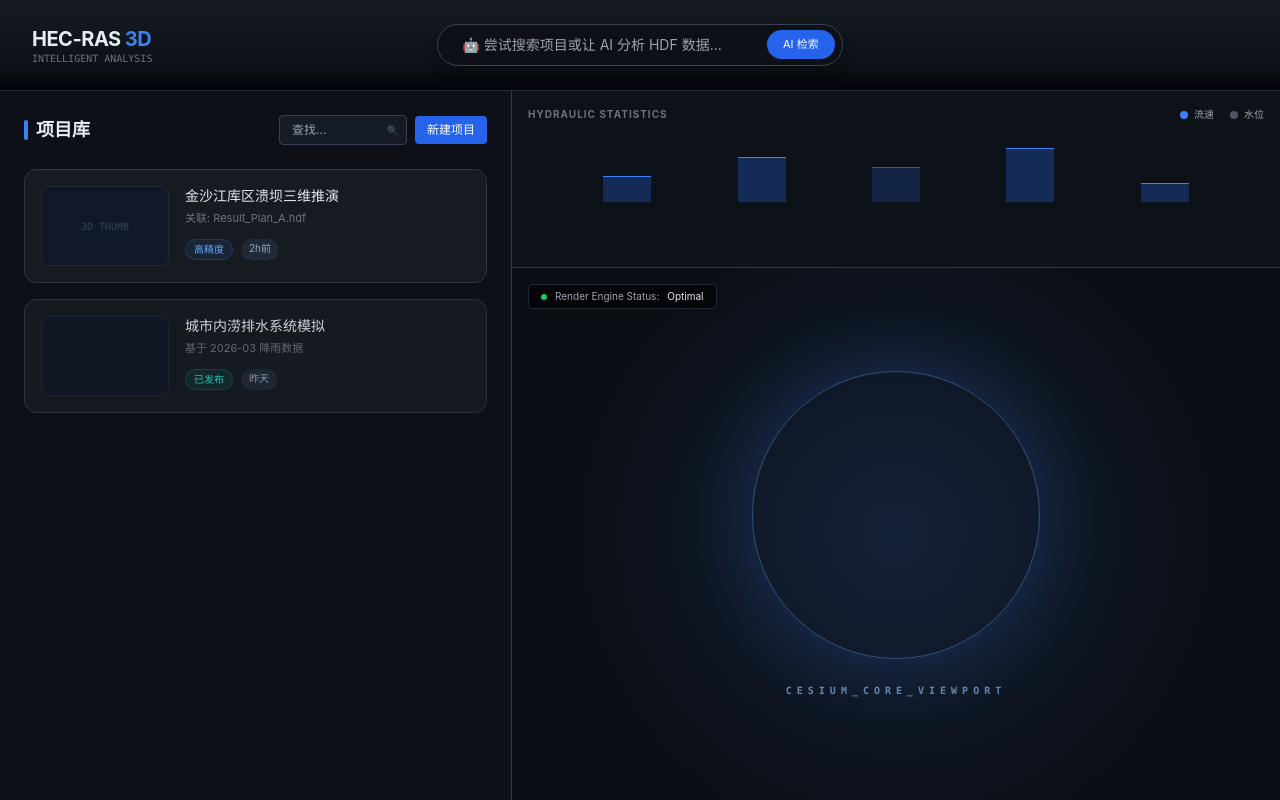
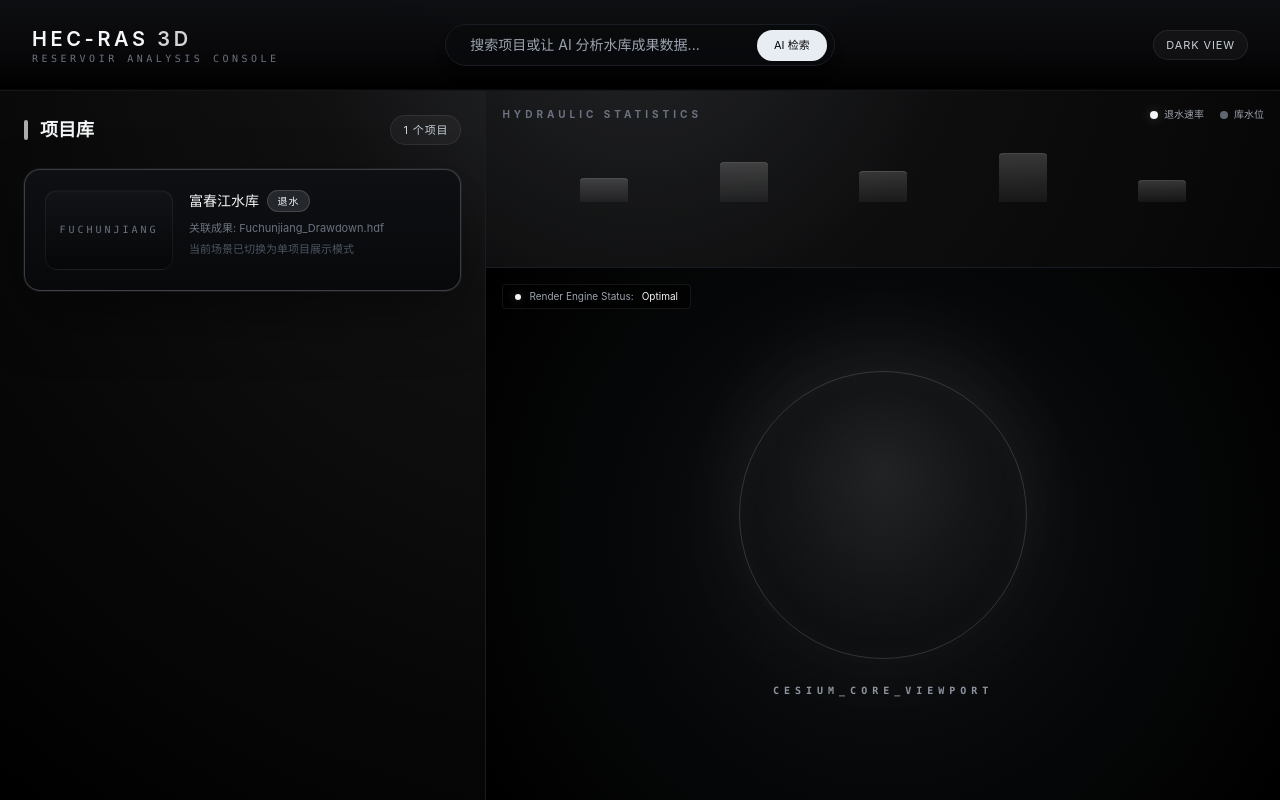
Before and after one commit to GHFYFfyf/HECRAS-3D, a Python web app: template templates/test.html in a window 1280 px wide. Run offline with Jinja, Linux system fonts and the light colour scheme; the template is opened without the code that fills it, so the values that code supplies are empty; some libraries are stand-ins or nearby versions.

Commit message:
Refine dark theme and simplify reservoir project list

```diff
--- a/assets/css/test.css
+++ b/assets/css/test.css
@@ -1,36 +1,48 @@
 :root {
-    --bg-canvas: #0d1117;
-    --bg-elevated: #010409;
-    --bg-panel: #161b22;
-    --bg-panel-hover: #1c2128;
-    --border-default: #30363d;
-    --border-muted: #21262d;
-    --text-primary: #e6edf3;
-    --text-secondary: #8b949e;
-    --accent: #2f81f7;
+    --bg-canvas: #030303;
+    --bg-elevated: #070809;
+    --bg-panel: #0b0d10;
+    --bg-panel-hover: #101318;
+    --border-default: #191c22;
+    --border-strong: #2a2f37;
+    --text-primary: #f5f7fa;
+    --text-secondary: #7d8590;
+    --accent: #d7dee8;
+    --accent-soft: rgba(215, 222, 232, 0.12);
 }
 
 body {
-    background-color: var(--bg-canvas);
+    background:
+        radial-gradient(circle at top, rgba(20, 22, 26, 0.9) 0%, rgba(7, 7, 8, 0.96) 32%, #000000 100%);
     color: var(--text-primary);
     font-family: "Inter", sans-serif;
     overflow: hidden;
 }
 
 .glass-header {
-    background: linear-gradient(180deg, #161b22 0%, #0d1117 72%, #010409 100%);
+    background: linear-gradient(180deg, rgba(14, 15, 18, 0.96) 0%, rgba(8, 8, 10, 0.98) 58%, rgba(0, 0, 0, 1) 100%);
+    backdrop-filter: blur(18px);
+    box-shadow: inset 0 -1px 0 rgba(255, 255, 255, 0.03);
 }
 
 .card-bg {
-    background-color: var(--bg-panel);
+    background: linear-gradient(180deg, rgba(14, 16, 19, 0.98) 0%, rgba(8, 9, 11, 0.98) 100%);
     border: 1px solid var(--border-default);
-    box-shadow: 0 0 0 1px rgba(1, 4, 9, 0.15);
-    transition: all 0.2s ease;
+    box-shadow: 0 20px 40px rgba(0, 0, 0, 0.32);
+    transition: border-color 0.2s ease, background 0.2s ease, transform 0.2s ease;
 }
 
 .card-bg:hover {
-    border-color: var(--accent);
-    background-color: var(--bg-panel-hover);
+    border-color: var(--border-strong);
+    background: linear-gradient(180deg, rgba(17, 19, 23, 0.98) 0%, rgba(9, 10, 12, 0.98) 100%);
+    transform: translateY(-2px);
+}
+
+.card-active {
+    border-color: rgba(215, 222, 232, 0.24);
+    box-shadow:
+        0 0 0 1px rgba(215, 222, 232, 0.06),
+        0 24px 60px rgba(0, 0, 0, 0.42);
 }
 
 .divider {
@@ -42,30 +54,119 @@ body {
 }
 
 .earth-container {
+    position: relative;
+    overflow: hidden;
     background:
-        radial-gradient(circle at 50% 42%, rgba(47, 129, 247, 0.08) 0%, rgba(47, 129, 247, 0.02) 22%, rgba(13, 17, 23, 0) 42%),
-        radial-gradient(circle at center, #11161d 0%, #0d1117 58%, #010409 100%);
-    position: relative;
+        radial-gradient(circle at 50% 38%, rgba(255, 255, 255, 0.08) 0%, rgba(255, 255, 255, 0.03) 18%, rgba(0, 0, 0, 0) 36%),
+        radial-gradient(circle at center, #111214 0%, #060708 56%, #000000 100%);
 }
 
 input::placeholder {
     color: var(--text-secondary);
 }
-/* 发光环的旋转动画 */
+
+.input-dark {
+    background: rgba(8, 10, 12, 0.94);
+    border: 1px solid var(--border-default);
+    color: var(--text-primary);
+}
+
+.input-dark:focus {
+    border-color: rgba(255, 255, 255, 0.16);
+    box-shadow: 0 0 0 3px rgba(255, 255, 255, 0.04);
+}
+
+.btn-light {
+    background: #e8edf3;
+    color: #050607;
+    border: 1px solid rgba(255, 255, 255, 0.1);
+}
+
+.btn-light:hover {
+    background: #ffffff;
+}
+
+.status-pill {
+    display: inline-flex;
+    align-items: center;
+    gap: 0.4rem;
+    padding: 0.35rem 0.75rem;
+    border-radius: 999px;
+    border: 1px solid rgba(255, 255, 255, 0.08);
+    background: rgba(255, 255, 255, 0.04);
+    color: #c9d1d9;
+    font-size: 11px;
+    letter-spacing: 0.08em;
+    text-transform: uppercase;
+}
+
+.thumb-panel {
+    background: linear-gradient(180deg, #111317 0%, #060708 100%);
+    border: 1px solid rgba(255, 255, 255, 0.06);
+    box-shadow: inset 0 1px 0 rgba(255, 255, 255, 0.03);
+}
+
+.label-chip {
+    display: inline-flex;
+    align-items: center;
+    justify-content: center;
+    padding: 0.18rem 0.6rem;
+    border-radius: 999px;
+    border: 1px solid rgba(255, 255, 255, 0.14);
+    background: var(--accent-soft);
+    color: #f3f6fa;
+    font-size: 10px;
+    letter-spacing: 0.08em;
+}
+
+.stat-dot {
+    width: 0.5rem;
+    height: 0.5rem;
+    border-radius: 999px;
+    background: #f2f4f7;
+    box-shadow: 0 0 12px rgba(255, 255, 255, 0.24);
+}
+
+.stat-dot--muted {
+    background: #5f6670;
+    box-shadow: none;
+}
+
+.stat-bar {
+    border-radius: 0.25rem 0.25rem 0 0;
+    background: linear-gradient(180deg, rgba(255, 255, 255, 0.18) 0%, rgba(255, 255, 255, 0.05) 100%);
+    border-top: 1px solid rgba(255, 255, 255, 0.2);
+}
+
+.stat-bar.is-active {
+    background: linear-gradient(180deg, rgba(255, 255, 255, 0.24) 0%, rgba(255, 255, 255, 0.08) 100%);
+    border-top-color: rgba(255, 255, 255, 0.34);
+}
+
+.viewport-ring {
+    border: 1px solid rgba(255, 255, 255, 0.18);
+    box-shadow:
+        0 0 120px rgba(255, 255, 255, 0.05),
+        inset 0 0 32px rgba(255, 255, 255, 0.04);
+}
+
+.engine-status {
+    border: 1px solid rgba(255, 255, 255, 0.08);
+    background: rgba(0, 0, 0, 0.48);
+    backdrop-filter: blur(10px);
+}
+
+.engine-status__dot {
+    background: #f3f4f6;
+    box-shadow: 0 0 10px rgba(255, 255, 255, 0.25);
+}
+
 @keyframes spin-slow {
     from { transform: rotate(0deg); }
     to { transform: rotate(360deg); }
 }
 
-/* 针对 HTML 中 animate-[spin_100s_linear_infinite] 的原生支持 */
 @keyframes spin {
     from { transform: rotate(0deg); }
     to { transform: rotate(360deg); }
 }
-
-/* 增强发光感：调整径向渐变 */
-.earth-container {
-    background:
-        radial-gradient(circle at center, rgba(59, 130, 246, 0.15) 0%, rgba(11, 14, 20, 1) 70%); /* 增加中心亮度 */
-    position: relative;
-}
--- a/templates/test.html
+++ b/templates/test.html
@@ -9,109 +9,89 @@
 </head>
 <body class="h-screen flex flex-col">
 
-    <header class="glass-header py-6 px-8 border-b border-gray-800">
-        <div class="max-w-full mx-auto grid grid-cols-3 items-center">
+    <header class="glass-header py-6 px-8 border-b border-[#14161a]">
+        <div class="max-w-full mx-auto grid grid-cols-3 items-center gap-6">
 
             <div class="flex flex-col">
-                <h1 class="text-xl font-bold tracking-tight">HEC-RAS <span class="text-blue-500">3D</span></h1>
-                <p class="text-gray-500 text-[10px] font-mono leading-tight">INTELLIGENT ANALYSIS</p>
+                <h1 class="text-xl font-semibold tracking-[0.18em] uppercase">HEC-RAS <span class="text-zinc-300">3D</span></h1>
+                <p class="text-gray-500 text-[10px] font-mono leading-tight tracking-[0.35em]">RESERVOIR ANALYSIS CONSOLE</p>
             </div>
 
             <div class="relative w-full max-w-xl mx-auto">
                 <input type="text"
-                       placeholder="🤖 尝试搜索项目或让 AI 分析 HDF 数据..."
-                       class="w-full bg-[#0d1117] border border-gray-700 rounded-full py-2.5 px-6 text-sm text-white focus:outline-none focus:ring-1 focus:ring-blue-600 focus:border-transparent shadow-lg">
-                <button class="absolute right-2 top-1.5 bg-blue-600 hover:bg-blue-500 text-white text-[11px] px-4 py-1.5 rounded-full transition-colors">
+                       placeholder="搜索项目或让 AI 分析水库成果数据..."
+                       class="input-dark w-full rounded-full py-2.5 px-6 text-sm shadow-lg focus:outline-none">
+                <button class="btn-light absolute right-2 top-1.5 text-[11px] px-4 py-1.5 rounded-full transition-colors">
                     AI 检索
                 </button>
             </div>
 
-            <div></div>
+            <div class="flex justify-end">
+                <span class="status-pill">Dark View</span>
+            </div>
 
         </div>
     </header>
 
     <main class="flex-1 flex overflow-hidden">
 
-        <section class="w-[40%] flex flex-col p-6 overflow-y-auto divider">
+        <section class="w-[38%] flex flex-col p-6 overflow-y-auto divider">
             <div class="flex justify-between items-center mb-6">
-                <h2 class="text-lg font-semibold flex items-center">
-                    <span class="w-1 h-5 bg-blue-500 mr-2 rounded-full"></span>项目库
+                <h2 class="text-lg font-semibold flex items-center text-gray-100">
+                    <span class="w-1 h-5 bg-zinc-300 mr-3 rounded-full opacity-80"></span>项目库
                 </h2>
 
-                <div class="flex items-center space-x-2">
-                    <div class="relative">
-                        <input type="text" placeholder="查找..." class="bg-gray-800/50 border border-gray-700 rounded px-3 py-1.5 text-xs focus:outline-none focus:border-blue-500 w-32">
-                        <span class="absolute right-2 top-2 opacity-30 text-[10px]">🔍</span>
-                    </div>
-                    <button class="bg-blue-600 hover:bg-blue-500 text-white text-xs px-3 py-1.5 rounded flex items-center gap-1 transition-all">
-                        新建项目
-                    </button>
-                </div>
+                <span class="status-pill">1 个项目</span>
             </div>
 
             <div class="space-y-4">
-                <div class="card-bg rounded-xl p-4 cursor-pointer group">
+                <div class="card-bg card-active rounded-2xl p-5 cursor-pointer group">
                     <div class="flex space-x-4">
-                        <div class="w-32 h-20 bg-gray-900 rounded-lg border border-gray-800 flex-shrink-0 flex items-center justify-center">
-                            <span class="text-[10px] text-gray-700 font-mono">3D_THUMB</span>
+                        <div class="thumb-panel w-32 h-20 rounded-xl flex-shrink-0 flex items-center justify-center">
+                            <span class="text-[10px] text-gray-500 font-mono tracking-[0.3em]">FUCHUNJIANG</span>
                         </div>
-                        <div class="min-w-0">
-                            <h3 class="text-sm font-medium text-gray-200 truncate group-hover:text-blue-400 transition-colors">金沙江库区溃坝三维推演</h3>
-                            <p class="text-[11px] text-gray-500 mt-1">关联: Result_Plan_A.hdf</p>
-                            <div class="mt-3 flex gap-2">
-                                <span class="text-[10px] px-2 py-0.5 rounded-full bg-blue-500/10 text-blue-400 border border-blue-500/20">高精度</span>
-                                <span class="text-[10px] px-2 py-0.5 rounded-full bg-gray-800 text-gray-400">2h前</span>
+                        <div class="min-w-0 flex-1">
+                            <div class="flex items-center gap-2 flex-wrap">
+                                <h3 class="text-sm font-medium text-gray-100 truncate transition-colors">富春江水库</h3>
+                                <span class="label-chip">退水</span>
                             </div>
-                        </div>
-                    </div>
-                </div>
-
-                <div class="card-bg rounded-xl p-4 cursor-pointer group opacity-90">
-                    <div class="flex space-x-4">
-                        <div class="w-32 h-20 bg-gray-900 rounded-lg border border-gray-800 flex-shrink-0"></div>
-                        <div class="min-w-0">
-                            <h3 class="text-sm font-medium text-gray-200 truncate group-hover:text-blue-400 transition-colors">城市内涝排水系统模拟</h3>
-                            <p class="text-[11px] text-gray-500 mt-1">基于 2026-03 降雨数据</p>
-                            <div class="mt-3 flex gap-2">
-                                <span class="text-[10px] px-2 py-0.5 rounded-full bg-teal-500/10 text-teal-400 border border-teal-500/20">已发布</span>
-                                <span class="text-[10px] px-2 py-0.5 rounded-full bg-gray-800 text-gray-400">昨天</span>
-                            </div>
+                            <p class="text-[11px] text-gray-500 mt-2">关联成果: Fuchunjiang_Drawdown.hdf</p>
+                            <p class="text-[11px] text-gray-600 mt-1">当前场景已切换为单项目展示模式</p>
                         </div>
                     </div>
                 </div>
             </div>
         </section>
 
-        <section class="w-[60%] flex flex-col overflow-hidden">
+        <section class="w-[62%] flex flex-col overflow-hidden">
 
-            <div class="h-1/4 section-divider bg-[#0f1420]/30 p-4">
+            <div class="h-1/4 section-divider bg-black/20 p-4">
                 <div class="flex justify-between items-center mb-4">
-                    <span class="text-[10px] font-bold text-gray-500 uppercase tracking-widest">Hydraulic Statistics</span>
+                    <span class="text-[10px] font-bold text-gray-500 uppercase tracking-[0.4em]">Hydraulic Statistics</span>
                     <div class="flex gap-4">
-                        <div class="flex items-center gap-1.5"><span class="w-2 h-2 bg-blue-500 rounded-full"></span><span class="text-[10px] text-gray-400">流速</span></div>
-                        <div class="flex items-center gap-1.5"><span class="w-2 h-2 bg-gray-600 rounded-full"></span><span class="text-[10px] text-gray-400">水位</span></div>
+                        <div class="flex items-center gap-1.5"><span class="stat-dot"></span><span class="text-[10px] text-gray-400">退水速率</span></div>
+                        <div class="flex items-center gap-1.5"><span class="stat-dot stat-dot--muted"></span><span class="text-[10px] text-gray-400">库水位</span></div>
                     </div>
                 </div>
                 <div class="w-full h-16 flex items-end justify-around px-8">
-                    <div class="w-12 bg-blue-600/30 border-t border-blue-500 h-[40%]"></div>
-                    <div class="w-12 bg-blue-600/30 border-t border-blue-500 h-[70%]"></div>
-                    <div class="w-12 bg-blue-600/30 border-t border-blue-500 h-[55%] animate-pulse"></div>
-                    <div class="w-12 bg-blue-600/30 border-t border-blue-500 h-[85%]"></div>
-                    <div class="w-12 bg-blue-600/30 border-t border-blue-500 h-[30%]"></div>
+                    <div class="w-12 stat-bar h-[38%]"></div>
+                    <div class="w-12 stat-bar h-[62%]"></div>
+                    <div class="w-12 stat-bar is-active h-[48%] animate-pulse"></div>
+                    <div class="w-12 stat-bar h-[76%]"></div>
+                    <div class="w-12 stat-bar h-[34%]"></div>
                 </div>
             </div>
 
             <div class="h-3/4 earth-container">
-                <div class="absolute inset-0 flex flex-col items-center justify-center opacity-80">
-                    <div class="w-72 h-72 rounded-full border border-blue-400/50 shadow-[0_0_80px_rgba(59,130,246,0.3)]"></div>
-                    <p class="mt-6 text-[10px] text-blue-300/80 font-mono tracking-[0.5em] font-semibold">CESIUM_CORE_VIEWPORT</p>
+                <div class="absolute inset-0 flex flex-col items-center justify-center opacity-90">
+                    <div class="viewport-ring w-72 h-72 rounded-full"></div>
+                    <p class="mt-6 text-[10px] text-gray-400 font-mono tracking-[0.5em] font-semibold">CESIUM_CORE_VIEWPORT</p>
                 </div>
 
                 <div class="absolute top-4 left-4">
-                    <div class="bg-black/60 backdrop-blur-sm border border-gray-800 px-3 py-1 rounded text-[10px] text-gray-400 flex items-center gap-2">
-                        <span class="w-1.5 h-1.5 bg-green-500 rounded-full"></span>
-                        Render Engine Status: <span class="text-gray-200">Optimal</span>
+                    <div class="engine-status px-3 py-1 rounded text-[10px] text-gray-400 flex items-center gap-2">
+                        <span class="engine-status__dot w-1.5 h-1.5 rounded-full"></span>
+                        Render Engine Status: <span class="text-gray-100">Optimal</span>
                     </div>
                 </div>
             </div>
```
